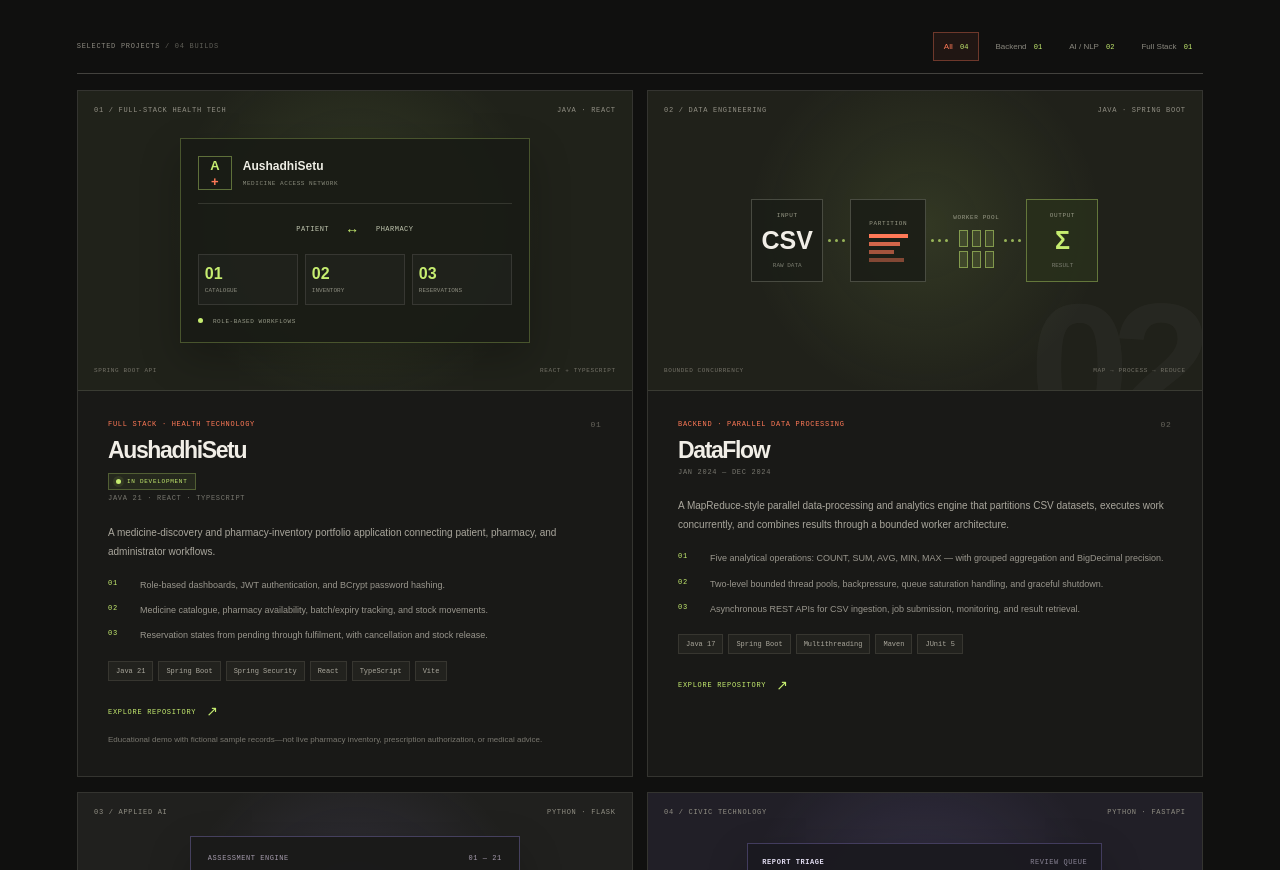
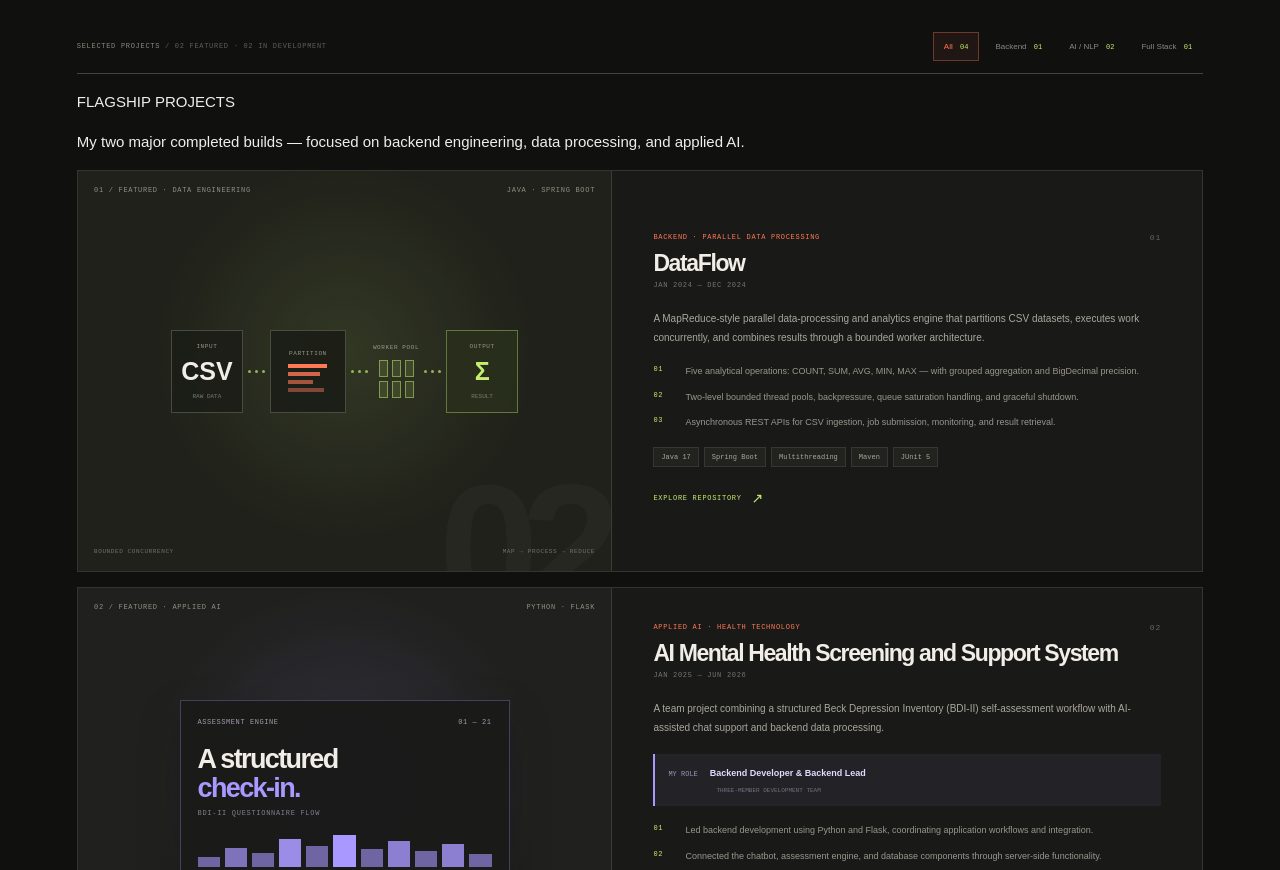
Before and after one commit to Krishanu26/Krishanu26.github.io, a plain HTML site: page index.html in a window 1280 px wide. Shown: the part 1190-2060 px from the top of the page. Drawn offline with nearby package versions, Linux system fonts and the light colour scheme.

Commit message:
Feature DataFlow and AI Mental Health as flagship completed projects

```diff
--- a/index.html
+++ b/index.html
@@ -109,7 +109,7 @@
       </div>
 
       <div class="work-filter-row">
-        <span>SELECTED PROJECTS <b> / 04 BUILDS</b></span>
+        <span>SELECTED PROJECTS <b> / 02 FEATURED · 02 IN DEVELOPMENT</b></span>
         <div class="project-filters" role="group" aria-label="Filter projects">
           <button class="filter-button is-active" type="button" data-filter="all" aria-pressed="true">All <span>04</span></button>
           <button class="filter-button" type="button" data-filter="backend" aria-pressed="false">Backend <span>01</span></button>
@@ -118,35 +118,14 @@
         </div>
       </div>
 
+      <div class="featured-projects-heading">
+        <span>FLAGSHIP PROJECTS</span>
+        <p>My two major completed builds — focused on backend engineering, data processing, and applied AI.</p>
+      </div>
       <div class="project-grid">
-        <article class="project-card reveal" data-category="fullstack">
-                  <div class="project-art medicine-art">
-                    <div class="art-topline"><span>01 / FULL-STACK HEALTH TECH</span><span>JAVA · REACT</span></div>
-                    <div class="medicine-board">
-                      <div class="medicine-window"><span class="medicine-logo">A<span>+</span></span><b>AushadhiSetu</b><small>MEDICINE ACCESS NETWORK</small></div>
-                      <div class="medicine-flow"><span>PATIENT</span><i>↔</i><span>PHARMACY</span></div>
-                      <div class="medicine-grid"><div><b>01</b><small>CATALOGUE</small></div><div><b>02</b><small>INVENTORY</small></div><div><b>03</b><small>RESERVATIONS</small></div></div>
-                      <div class="medicine-status"><i></i> ROLE-BASED WORKFLOWS</div>
-                    </div>
-                    <div class="art-bottomline"><span>SPRING BOOT API</span><span>REACT + TYPESCRIPT</span></div>
-                  </div>
-                  <div class="project-info">
-                    <div class="project-title-row"><div><span class="project-label">FULL STACK · HEALTH TECHNOLOGY</span><h3>AushadhiSetu</h3><small class="project-status">IN DEVELOPMENT</small><small>JAVA 21 · REACT · TYPESCRIPT</small></div><span class="project-number">01</span></div>
-                    <p class="project-desc">A medicine-discovery and pharmacy-inventory portfolio application connecting patient, pharmacy, and administrator workflows.</p>
-                    <div class="project-details">
-                      <div><b>01</b><span>Role-based dashboards, JWT authentication, and BCrypt password hashing.</span></div>
-                      <div><b>02</b><span>Medicine catalogue, pharmacy availability, batch/expiry tracking, and stock movements.</span></div>
-                      <div><b>03</b><span>Reservation states from pending through fulfilment, with cancellation and stock release.</span></div>
-                    </div>
-                    <div class="tag-list"><span>Java 21</span><span>Spring Boot</span><span>Spring Security</span><span>React</span><span>TypeScript</span><span>Vite</span></div>
-                    <a class="project-link" href="https://github.com/Krishanu26/AushadhiSetu" target="_blank" rel="noopener noreferrer">EXPLORE REPOSITORY <span>↗</span></a>
-                    <p class="project-note">Educational demo with fictional sample records—not live pharmacy inventory, prescription authorization, or medical advice.</p>
-                  </div>
-                </article>
-
-        <article class="project-card reveal" data-category="backend">
+        <article class="project-card project-featured featured-dataflow reveal" data-category="backend">
                           <div class="project-art dataflow-art">
-                    <div class="art-topline"><span>02 / DATA ENGINEERING</span><span>JAVA · SPRING BOOT</span></div>
+                            <div class="art-topline"><span>01 / FEATURED · DATA ENGINEERING</span><span>JAVA · SPRING BOOT</span></div>
                             <div class="dataflow-canvas">
                               <div class="data-node source-node"><small>INPUT</small><b>CSV</b><span>RAW DATA</span></div>
                               <div class="connector"><i></i><i></i><i></i></div>
@@ -160,7 +139,7 @@
                             <div class="art-ghost">02</div>
                           </div>
                           <div class="project-info">
-                    <div class="project-title-row"><div><span class="project-label">BACKEND · PARALLEL DATA PROCESSING</span><h3>DataFlow</h3><small>JAN 2024 — DEC 2024</small></div><span class="project-number">02</span></div>
+                            <div class="project-title-row"><div><span class="project-label">BACKEND · PARALLEL DATA PROCESSING</span><h3>DataFlow</h3><small>JAN 2024 — DEC 2024</small></div><span class="project-number">01</span></div>
                             <p class="project-desc">A MapReduce-style parallel data-processing and analytics engine that partitions CSV datasets, executes work concurrently, and combines results through a bounded worker architecture.</p>
                             <div class="project-details">
                               <div><b>01</b><span>Five analytical operations: COUNT, SUM, AVG, MIN, MAX — with grouped aggregation and BigDecimal precision.</span></div>
@@ -172,9 +151,9 @@
                           </div>
                         </article>
 
-        <article class="project-card project-ai reveal" data-category="ai">
+        <article class="project-card project-featured project-ai featured-mental reveal" data-category="ai">
                           <div class="project-art mental-art">
-                    <div class="art-topline"><span>03 / APPLIED AI</span><span>PYTHON · FLASK</span></div>
+                            <div class="art-topline"><span>02 / FEATURED · APPLIED AI</span><span>PYTHON · FLASK</span></div>
                             <div class="assessment-card">
                               <div class="assessment-head"><span>ASSESSMENT ENGINE</span><span>01 — 21</span></div>
                               <div class="assessment-title">A structured<br><em>check-in.</em></div>
@@ -186,7 +165,7 @@
                             <div class="art-ghost">03</div>
                           </div>
                           <div class="project-info">
-                    <div class="project-title-row"><div><span class="project-label">APPLIED AI · HEALTH TECHNOLOGY</span><h3>AI Mental Health Screening and Support System</h3><small>JAN 2025 — JUN 2026</small></div><span class="project-number">03</span></div>
+                            <div class="project-title-row"><div><span class="project-label">APPLIED AI · HEALTH TECHNOLOGY</span><h3>AI Mental Health Screening and Support System</h3><small>JAN 2025 — JUN 2026</small></div><span class="project-number">02</span></div>
                             <p class="project-desc">A team project combining a structured Beck Depression Inventory (BDI-II) self-assessment workflow with AI-assisted chat support and backend data processing.</p>
                             <div class="role-callout"><span>MY ROLE</span><b>Backend Developer &amp; Backend Lead</b><small>THREE-MEMBER DEVELOPMENT TEAM</small></div>
                             <div class="project-details">
@@ -197,6 +176,31 @@
                             <div class="tag-list"><span>Python</span><span>Flask</span><span>MongoDB</span><span>LLaMA 3</span><span>NLP</span><span>Scikit-learn</span></div>
                             <a class="project-link" href="https://github.com/Krishanu26/AI-Mental-Health-Screening-and-Support-System" target="_blank" rel="noopener noreferrer">EXPLORE REPOSITORY <span>↗</span></a>
                             <p class="project-note">An educational self-assessment project, not a clinical diagnostic service.</p>
+                          </div>
+                        </article>
+
+        <article class="project-card reveal" data-category="fullstack">
+                          <div class="project-art medicine-art">
+                            <div class="art-topline"><span>03 / FULL-STACK HEALTH TECH</span><span>JAVA · REACT</span></div>
+                            <div class="medicine-board">
+                              <div class="medicine-window"><span class="medicine-logo">A<span>+</span></span><b>AushadhiSetu</b><small>MEDICINE ACCESS NETWORK</small></div>
+                              <div class="medicine-flow"><span>PATIENT</span><i>↔</i><span>PHARMACY</span></div>
+                              <div class="medicine-grid"><div><b>01</b><small>CATALOGUE</small></div><div><b>02</b><small>INVENTORY</small></div><div><b>03</b><small>RESERVATIONS</small></div></div>
+                              <div class="medicine-status"><i></i> ROLE-BASED WORKFLOWS</div>
+                            </div>
+                            <div class="art-bottomline"><span>SPRING BOOT API</span><span>REACT + TYPESCRIPT</span></div>
+                          </div>
+                          <div class="project-info">
+                            <div class="project-title-row"><div><span class="project-label">FULL STACK · HEALTH TECHNOLOGY</span><h3>AushadhiSetu</h3><small class="project-status">IN DEVELOPMENT</small><small>JAVA 21 · REACT · TYPESCRIPT</small></div><span class="project-number">03</span></div>
+                            <p class="project-desc">A medicine-discovery and pharmacy-inventory portfolio application connecting patient, pharmacy, and administrator workflows.</p>
+                            <div class="project-details">
+                              <div><b>01</b><span>Role-based dashboards, JWT authentication, and BCrypt password hashing.</span></div>
+                              <div><b>02</b><span>Medicine catalogue, pharmacy availability, batch/expiry tracking, and stock movements.</span></div>
+                              <div><b>03</b><span>Reservation states from pending through fulfilment, with cancellation and stock release.</span></div>
+                            </div>
+                            <div class="tag-list"><span>Java 21</span><span>Spring Boot</span><span>Spring Security</span><span>React</span><span>TypeScript</span><span>Vite</span></div>
+                            <a class="project-link" href="https://github.com/Krishanu26/AushadhiSetu" target="_blank" rel="noopener noreferrer">EXPLORE REPOSITORY <span>↗</span></a>
+                            <p class="project-note">Educational demo with fictional sample records—not live pharmacy inventory, prescription authorization, or medical advice.</p>
                           </div>
                         </article>
 
```
Lines whose indentation alone changed are shown as unchanged.
